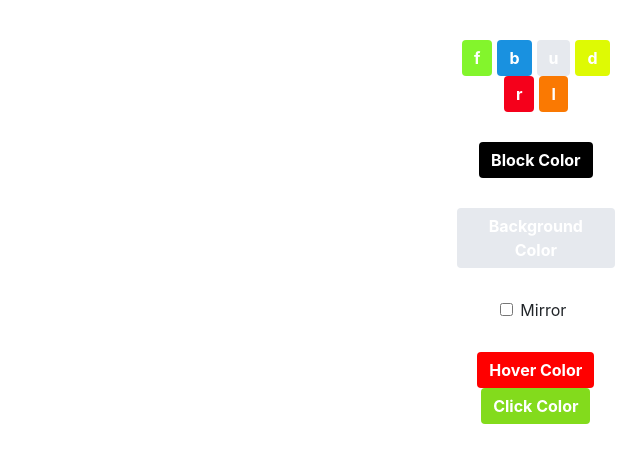
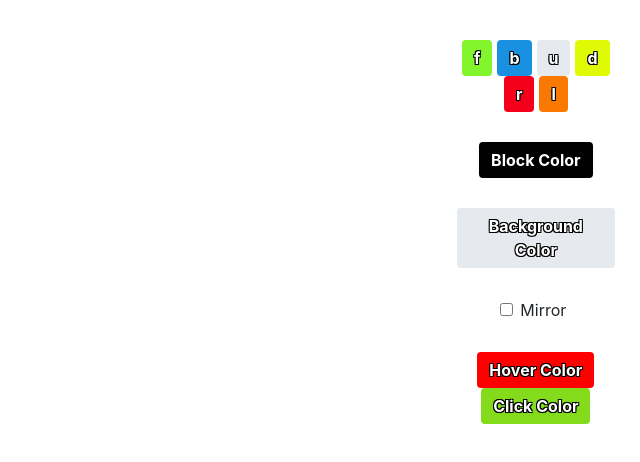
Before and after one commit to lab89/cubelopment.io, a React (Create React App) app: page / in a window 1280 px wide. Shown: the top 462 px of the page, without its empty margins (640-1280 px from the left). Built offline with nearby package versions, Linux system fonts and the light colour scheme.

Commit message:
apply text shadow
test

```diff
--- a/src/PanelArea/AppPanel/Components/ColorButton/ColorButton.tsx
+++ b/src/PanelArea/AppPanel/Components/ColorButton/ColorButton.tsx
@@ -38,55 +38,12 @@ function ColorButton(props:
         else setToggle(false);
     }, [globalButtonToggle])
 
-    // if(props.defaultColor.length){
-    //     return (
-    //         <>
-    //             <Button
-    //                 key={props.attr}
-    //                 ref={ref}
-    //                 style={{backgroundColor: props.color, fontWeight : "bold", marginLeft : "5px", border: "0px"}}
-    //                 onClick={()=>{
-    //                     if(props.attr === globalButtonToggle.target)
-    //                         dispatch(toggleFaceColorPicker(""))
-    //                     else
-    //                         dispatch(toggleFaceColorPicker(props.attr))
-    //                 }}>
-    //                 {props.text}
-    //             </Button>
-    //             <Overlay key={props.attr + "overlay"} target={ref}
-    //                 show={toggle} placement='bottom'>
-    //                     {({ placement, arrowProps, show: _show, popper, ...props }) => (
-    //                     <div
-    //                         {...props}
-    //                         style={{
-    //                         top : "10px",
-    //                         ...props.style,
-    //                         }}
-    //                     >
-    //                         <div style={{position:"relative", top : "10px"}}>
-    //                             <BlockPicker
-    //                                 key={props.face + "colorPicker"}
-    //                                 color={color}
-    //                                 width={"85px"}
-    //                                 colors={colorDefault}
-    //                                 onChange={handleColorChange}
-    //                             />
-    //                         </div>
-
-    //                     </div>
-    //                     )}
-    //             </Overlay>
-    //         </>
-    //     )
-    // }else{
-    //     return(<></>)
-    // }
     return (
         <>
             <Button
                 key={props.attr}
                 ref={ref}
-                style={{backgroundColor: props.color, fontWeight : "bold", marginLeft : "5px", border: "0px"}}
+                style={{backgroundColor: props.color, fontWeight : "bold", marginLeft : "5px", border: "0px", textShadow : "-1px -1px 0 #000,  1px -1px 0 #000, -1px 1px 0 #000,  1px 1px 0 #000"}}
                 onClick={()=>{
                     if(props.attr === globalButtonToggle.target)
                         dispatch(toggleFaceColorPicker(""))
```
